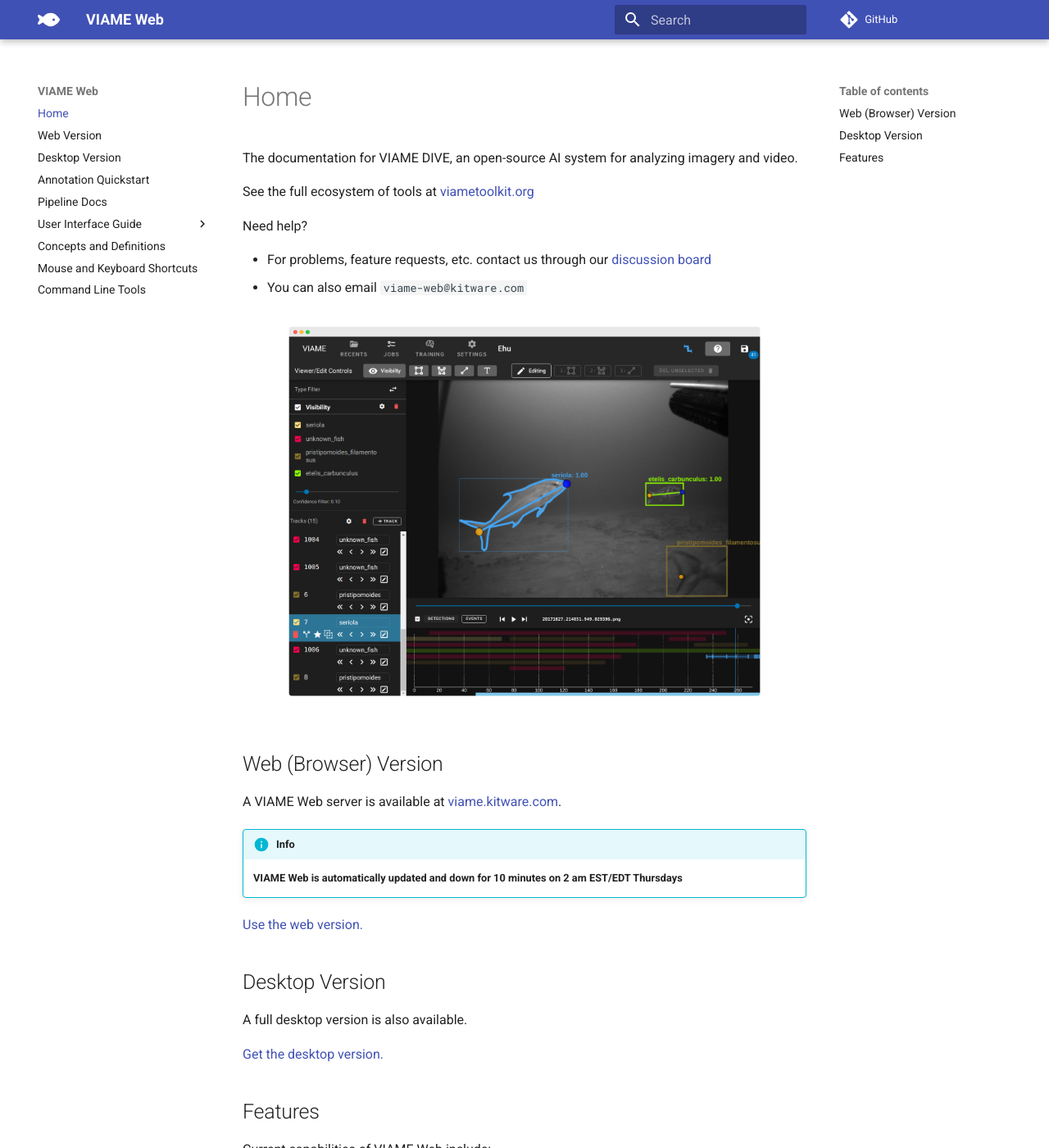
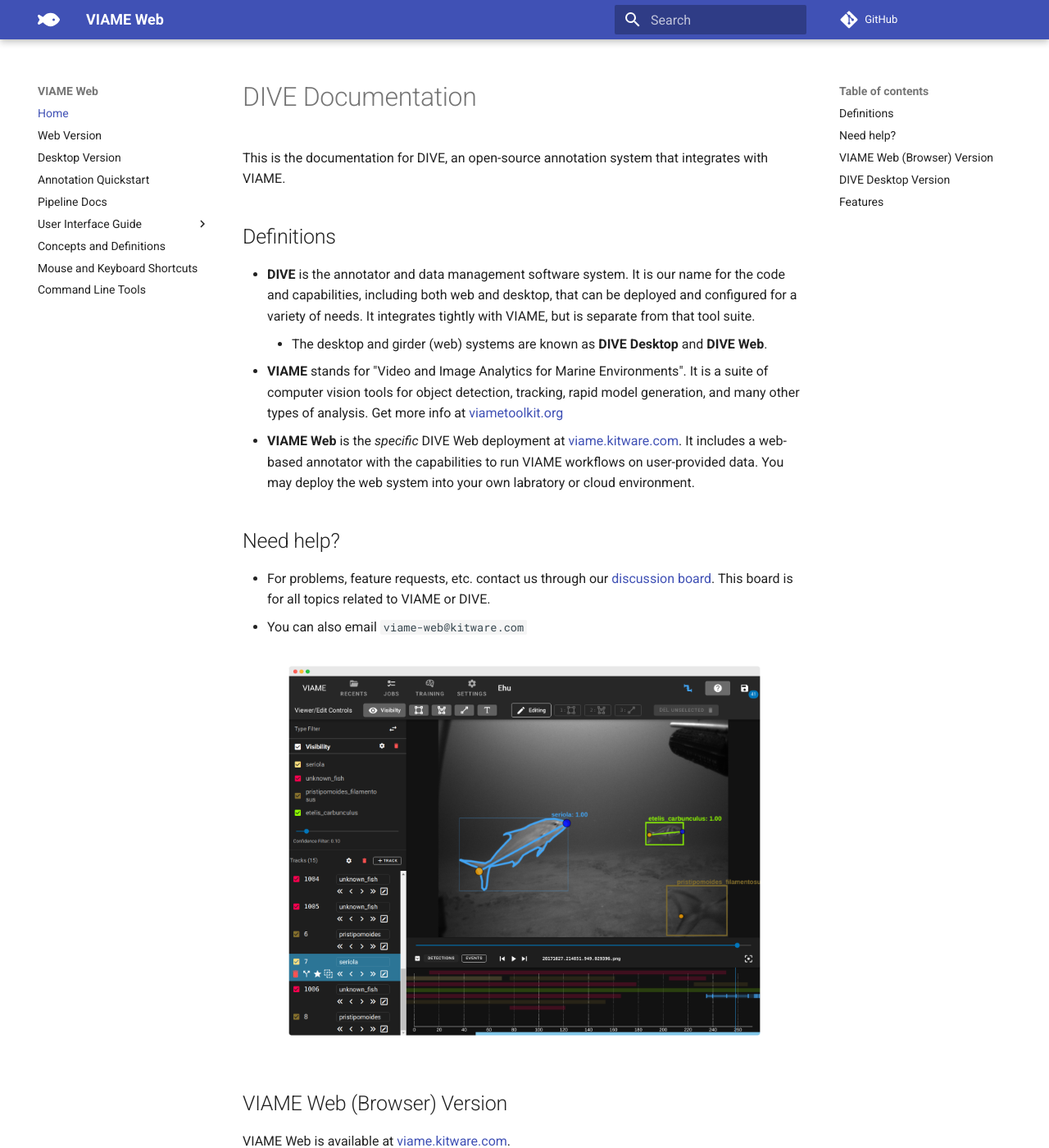
Before and after one commit to Kitware/dive, an MkDocs documentation site: the page built from docs/index.md, in a window 1280 px wide and 1400 px high. Shown: the whole window at 82% size. Built offline with MkDocs 1.6.1 and Material for MkDocs 9.7.7, drawn with Linux system fonts in a browser that asks for light colours; comment, search, counter and statistics services are not loaded; some of the changed text lies outside the part shown.

Commit message:
Explain DIVE and VIAME (#548)
* Explain DIVE and VIAME

* remove article

```diff
--- a/docs/index.md
+++ b/docs/index.md
@@ -1,26 +1,31 @@
-# Home
+# DIVE Documentation
 
-The documentation for VIAME DIVE, an open-source AI system for analyzing imagery and video.
+This is the documentation for DIVE, an open-source annotation system that integrates with VIAME.
 
-See the full ecosystem of tools at [viametoolkit.org](https://www.viametoolkit.org/)
+## Definitions
 
-Need help?
+* **DIVE** is the annotator and data management software system.  It is our name for the code and capabilities, including both web and desktop, that can be deployed and configured for a variety of needs.  It integrates tightly with VIAME, but is separate from that tool suite.
+    * The desktop and girder (web) systems are known as **DIVE Desktop** and **DIVE Web**.
+* **VIAME** stands for "Video and Image Analytics for Marine Environments".  It is a suite of computer vision tools for object detection, tracking, rapid model generation, and many other types of analysis.  Get more info at [viametoolkit.org](https://www.viametoolkit.org/)
+* **VIAME Web** is the *specific* DIVE Web deployment at [viame.kitware.com](https://viame.kitware.com). It includes a web-based annotator with the capabilities to run VIAME workflows on user-provided data.  You may deploy the web system into your own labratory or cloud environment.
 
-* For problems, feature requests, etc. contact us through our [discussion board](https://github.com/VIAME/VIAME/discussions)
+## Need help?
+
+* For problems, feature requests, etc. contact us through our [discussion board](https://github.com/VIAME/VIAME/discussions).  This board is for all topics related to VIAME or DIVE.
 * You can also email `viame-web@kitware.com`
 
 ![Home](images/Banner.png)
 
-## Web (Browser) Version
+## VIAME Web (Browser) Version
 
-A VIAME Web server is available at [viame.kitware.com](https://viame.kitware.com).
+VIAME Web is available at [viame.kitware.com](https://viame.kitware.com).
 
 !!! info
     **VIAME Web is automatically updated and down for 10 minutes on 2 am EST/EDT Thursdays**
 
 [Use the web version.](Getting-Started.md)
 
-## Desktop Version
+## DIVE Desktop Version
 
 A full desktop version is also available.
 
@@ -28,7 +33,7 @@ A full desktop version is also available.
 
 ## Features
 
-Current capabilities of VIAME Web include:
+Current capabilities of DIVE include:
 
 * User import of frame images or video.
 * Playback of existing annotation data.
```
